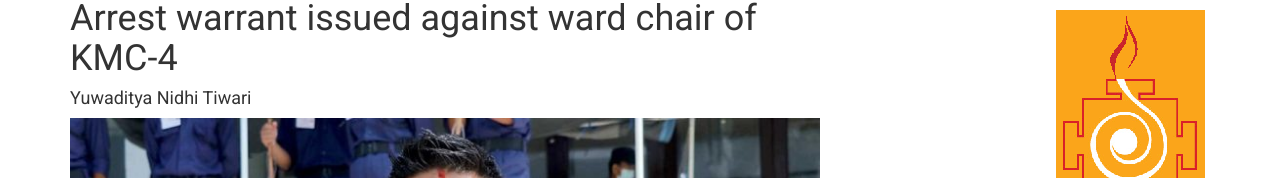
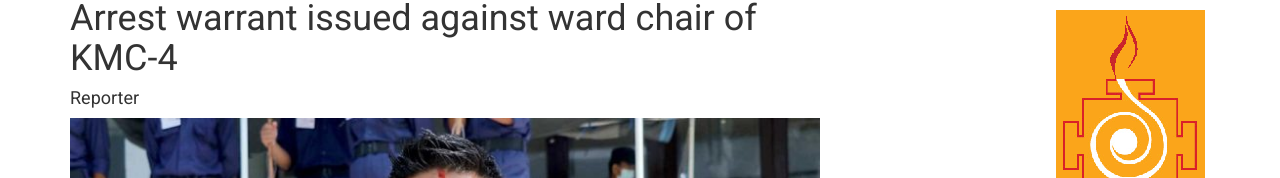
Before and after one commit to sensusad/satyamnews, a plain HTML site: page kmcward4chair.html in a window 1280 px wide. Shown: the part 231-409 px from the top of the page. Drawn offline with nearby package versions, Linux system fonts and the light colour scheme.

Commit message:
Update kmcward4chair.html

```diff
--- a/kmcward4chair.html
+++ b/kmcward4chair.html
@@ -62,7 +62,7 @@
 
                     </p>
                 <p> </p>
-                <h4>Yuwaditya Nidhi Tiwari</h4>
+                <h4>Reporter</h4>
                 <p> </p>
 
 <img src="assets/images/dinesh-maharjan.jpeg" alt="" width="3000">
```
